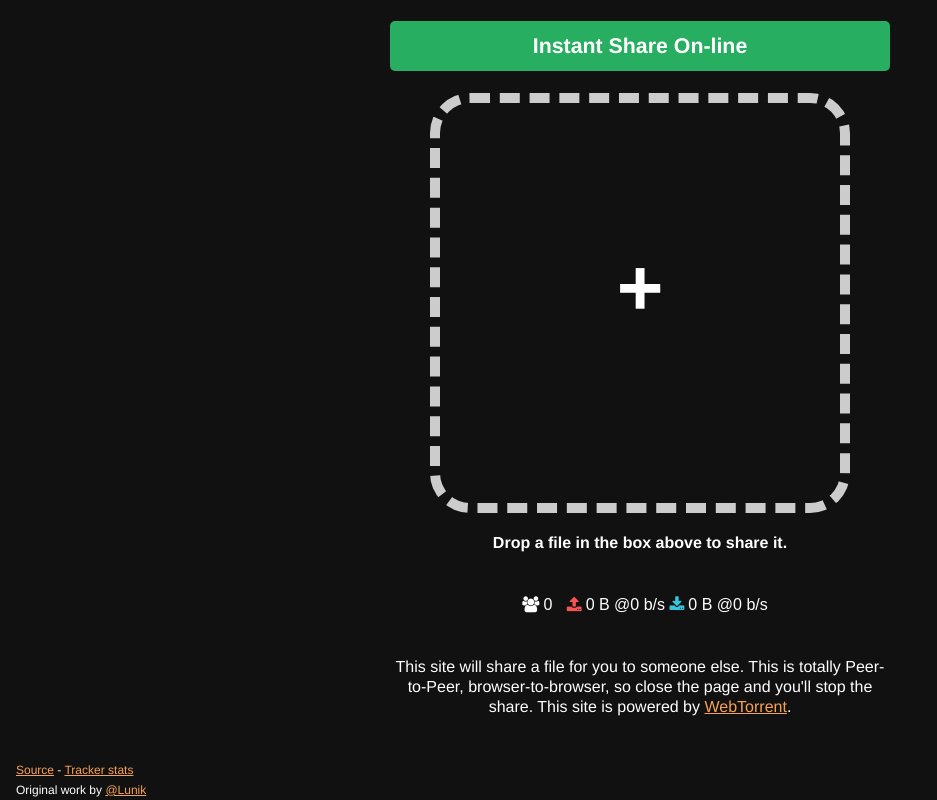
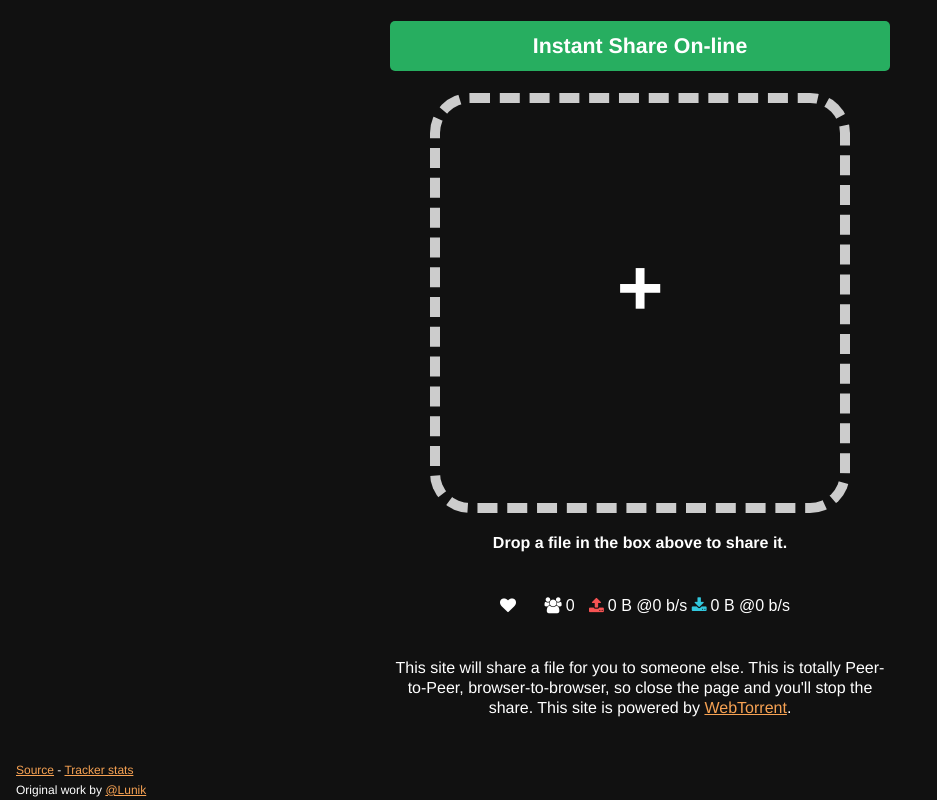
Before and after one commit to Lunik/Instant-Share, a website: page index.html in a window 1280 px wide. Shown: the whole page, without its empty margins (0-937 px from the left). Drawn offline with Linux system fonts and the light colour scheme.

Commit message:
progress stats

```diff
--- a/index.html
+++ b/index.html
@@ -23,6 +23,7 @@
         <p class="instructions">Drop a file in the box above to share it.</p>
         <a class="download-url"></a>
         <div class="torrent-infos">
+		  <div class="progress"><span>&#61444;</span> <p></p></div>
           <div class="peer"><span>&#61632;</span> <p></p></div>
           <div class="uploaded-data"><span>&#61587;</span> <p></p></div>
           <div class="downloaded-data"><span>&#61465;</span> <p></p></div>
--- a/src/css/style.css
+++ b/src/css/style.css
@@ -138,6 +138,9 @@ input[name=url] {
 .torrent-infos .peer {
     padding: 10px;
 }
+.torrent-infos .progress {
+	padding: 10px;
+}
 
 .torrent-infos .uploaded-data span{
   color: #F75353;
--- a/src/js/app.js
+++ b/src/js/app.js
@@ -95,6 +95,7 @@ function seed (file) {
 function initTorrent (torrent) {
   var $holder = $('.holder');
   var $instructions = $('.instructions');
+  var $progress = $('.torrent-infos .progress p');
 
   torrent.on('done', function () {
 	console.log('torrent finished downloading');
@@ -120,6 +121,7 @@ function initTorrent (torrent) {
   torrent.on('download', function (chunkSize) {
     updateData(torrent.uploaded, torrent.downloaded, torrent.uploadSpeed, torrent.downloadSpeed);
 	updatePeer(torrent.numPeers);
+	$progress.text(Math.round(torrent.progress*10000)/100 + "%");
     $instructions.text("Downloading");
   });
 
```
